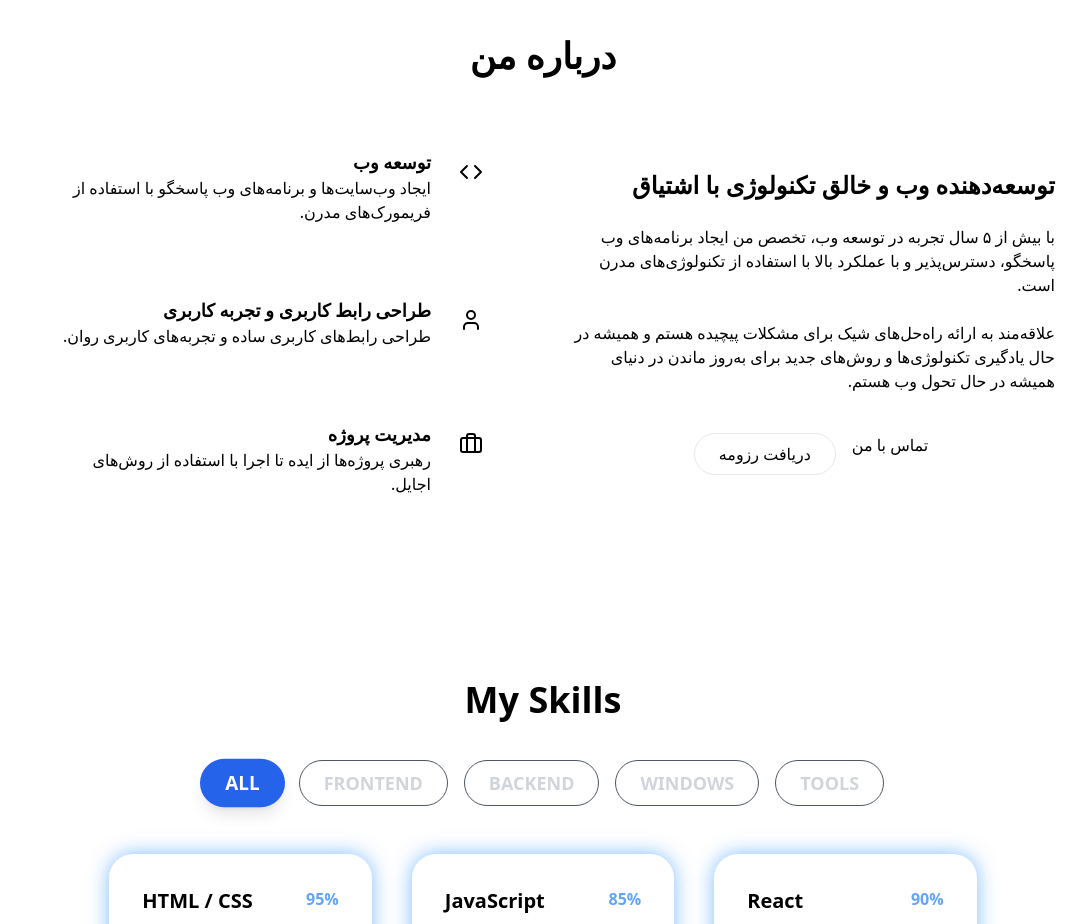
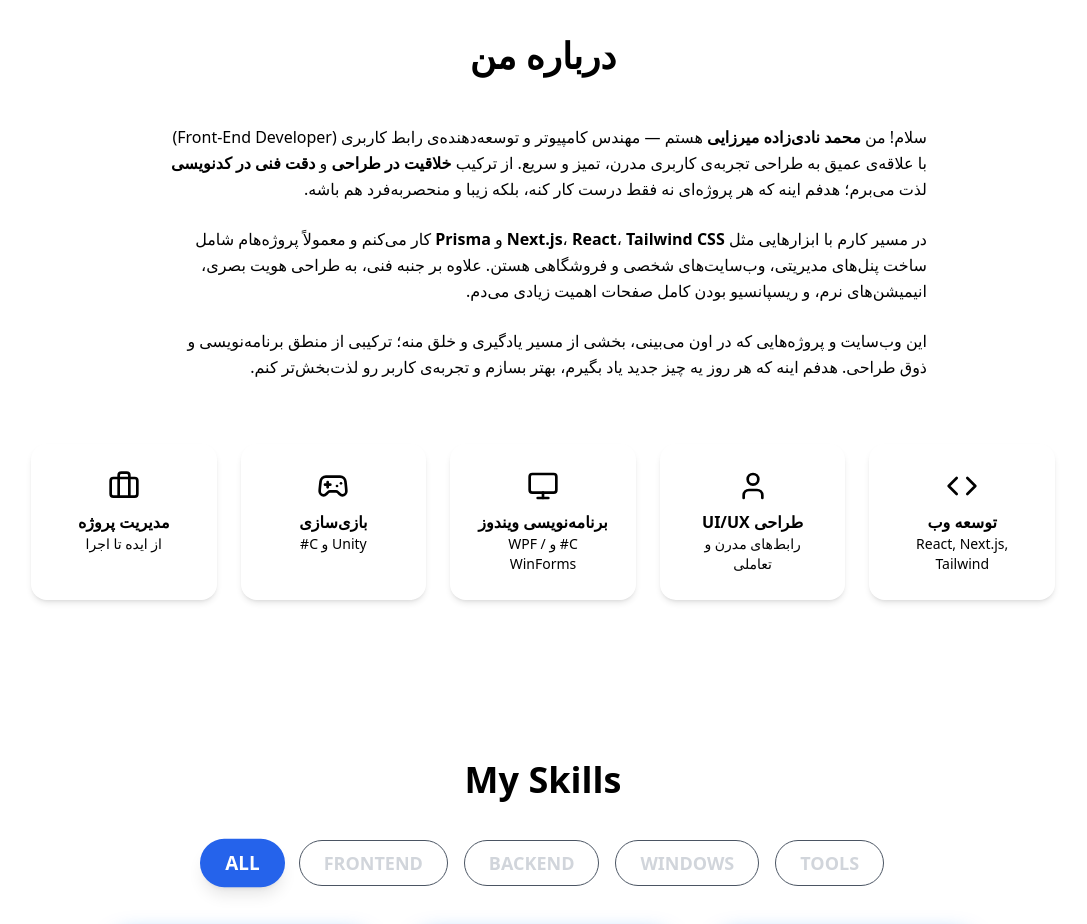
Before and after one commit to mnzm71/portfolio, a React (Vite) app: page / in a window 1280 px wide. Shown: the part 860-1784 px from the top of the page, without its empty margins (97-1184 px from the left). Built offline with nearby package versions, Linux system fonts and the light colour scheme.

Commit message:
fix about me

```diff
--- a/src/components/AboutSection.jsx
+++ b/src/components/AboutSection.jsx
@@ -1,88 +1,70 @@
-import { Briefcase, Code, User } from "lucide-react";
+"use client";
+import { motion } from "framer-motion";
+import { Code, User, Monitor, Gamepad2, Briefcase } from "lucide-react";
 
 export const AboutSection = () => {
+    const skills = [
+        { icon: Code, title: "توسعه وب", desc: "React, Next.js, Tailwind" },
+        { icon: User, title: "طراحی UI/UX", desc: "رابط‌های مدرن و تعاملی" },
+        { icon: Monitor, title: "برنامه‌نویسی ویندوز", desc: "C# و WPF / WinForms" },
+        { icon: Gamepad2, title: "بازی‌سازی", desc: "Unity و C#" },
+        { icon: Briefcase, title: "مدیریت پروژه", desc: "از ایده تا اجرا" },
+    ];
+
     return (
         <section id="about" className="py-24 px-4 relative" dir="rtl">
             <div className="container mx-auto max-w-5xl">
-                <h2 className="text-3xl md:text-4xl font-bold mb-12 text-center">
+                <motion.h2
+                    initial={{ opacity: 0, y: 20 }}
+                    whileInView={{ opacity: 1, y: 0 }}
+                    transition={{ duration: 0.6 }}
+                    viewport={{ once: true }}
+                    className="text-3xl md:text-4xl font-bold mb-12 text-center"
+                >
                     درباره <span className="text-primary">من</span>
-                </h2>
+                </motion.h2>
 
-                <div className="grid grid-cols-1 md:grid-cols-2 gap-12 items-center">
-                    <div className="space-y-6 text-right">
-                        <h3 className="text-2xl font-semibold">
-                            توسعه‌دهنده وب و خالق تکنولوژی با اشتیاق
-                        </h3>
+                {/* --- متن اصلی درباره من --- */}
+                <motion.div
+                    initial={{ opacity: 0, y: 30 }}
+                    whileInView={{ opacity: 1, y: 0 }}
+                    transition={{ duration: 0.8 }}
+                    viewport={{ once: true }}
+                    className="space-y-6 text-right max-w-3xl mx-auto mb-16"
+                >
+                    <p className="text-muted-foreground leading-relaxed">
+                        سلام! من <span className="font-semibold text-primary">محمد نادی‌زاده میرزایی</span> هستم — مهندس کامپیوتر و توسعه‌دهنده‌ی رابط کاربری (Front-End Developer) با علاقه‌ی عمیق به طراحی تجربه‌ی کاربری مدرن، تمیز و سریع.
+                        از ترکیب <strong>خلاقیت در طراحی</strong> و <strong>دقت فنی در کدنویسی</strong> لذت می‌برم؛ هدفم اینه که هر پروژه‌ای نه فقط درست کار کنه، بلکه زیبا و منحصربه‌فرد هم باشه.
+                    </p>
 
-                        <p className="text-muted-foreground">
-                            با بیش از ۵ سال تجربه در توسعه وب، تخصص من ایجاد برنامه‌های وب
-                            پاسخگو، دسترس‌پذیر و با عملکرد بالا با استفاده از تکنولوژی‌های
-                            مدرن است.
-                        </p>
+                    <p className="text-muted-foreground leading-relaxed">
+                        در مسیر کارم با ابزارهایی مثل <strong>Next.js</strong>، <strong>React</strong>، <strong>Tailwind CSS</strong> و <strong>Prisma</strong> کار می‌کنم و معمولاً پروژه‌هام شامل ساخت پنل‌های مدیریتی، وب‌سایت‌های شخصی و فروشگاهی هستن.
+                        علاوه بر جنبه فنی، به طراحی هویت بصری، انیمیشن‌های نرم، و ریسپانسیو بودن کامل صفحات اهمیت زیادی می‌دم.
+                    </p>
 
-                        <p className="text-muted-foreground">
-                            علاقه‌مند به ارائه راه‌حل‌های شیک برای مشکلات پیچیده هستم و همیشه
-                            در حال یادگیری تکنولوژی‌ها و روش‌های جدید برای به‌روز ماندن در
-                            دنیای همیشه در حال تحول وب هستم.
-                        </p>
+                    <p className="text-muted-foreground leading-relaxed">
+                        این وب‌سایت و پروژه‌هایی که در اون می‌بینی، بخشی از مسیر یادگیری و خلق منه؛ ترکیبی از منطق برنامه‌نویسی و ذوق طراحی.
+                        هدفم اینه که هر روز یه چیز جدید یاد بگیرم، بهتر بسازم و تجربه‌ی کاربر رو لذت‌بخش‌تر کنم.
+                    </p>
+                </motion.div>
 
-                        <div className="flex flex-col sm:flex-row gap-4 pt-4 justify-center">
-                            <a href="#contact" className="cosmic-button">
-                                تماس با من
-                            </a>
-
-                            <a
-                                href=""
-                                className="px-6 py-2 rounded-full border border-primary text-primary hover:bg-primary/10 transition-colors duration-300"
-                            >
-                                دریافت رزومه
-                            </a>
-                        </div>
-                    </div>
-
-                    <div className="grid grid-cols-1 gap-6">
-                        <div className="gradient-border p-6 card-hover">
-                            <div className="flex items-start gap-4">
-                                <div className="p-3 rounded-full bg-primary/10">
-                                    <Code className="h-6 w-6 text-primary" />
-                                </div>
-                                <div className="text-right">
-                                    <h4 className="font-semibold text-lg">توسعه وب</h4>
-                                    <p className="text-muted-foreground">
-                                        ایجاد وب‌سایت‌ها و برنامه‌های وب پاسخگو با استفاده از فریمورک‌های مدرن.
-                                    </p>
-                                </div>
-                            </div>
-                        </div>
-
-                        <div className="gradient-border p-6 card-hover">
-                            <div className="flex items-start gap-4">
-                                <div className="p-3 rounded-full bg-primary/10">
-                                    <User className="h-6 w-6 text-primary" />
-                                </div>
-                                <div className="text-right">
-                                    <h4 className="font-semibold text-lg">طراحی رابط کاربری و تجربه کاربری</h4>
-                                    <p className="text-muted-foreground">
-                                        طراحی رابط‌های کاربری ساده و تجربه‌های کاربری روان.
-                                    </p>
-                                </div>
-                            </div>
-                        </div>
-
-                        <div className="gradient-border p-6 card-hover">
-                            <div className="flex items-start gap-4">
-                                <div className="p-3 rounded-full bg-primary/10">
-                                    <Briefcase className="h-6 w-6 text-primary" />
-                                </div>
-                                <div className="text-right">
-                                    <h4 className="font-semibold text-lg">مدیریت پروژه</h4>
-                                    <p className="text-muted-foreground">
-                                        رهبری پروژه‌ها از ایده تا اجرا با استفاده از روش‌های اجایل.
-                                    </p>
-                                </div>
-                            </div>
-                        </div>
-                    </div>
+                {/* --- کارت‌های مهارت‌ها با Glow --- */}
+                <div className="grid grid-cols-2 sm:grid-cols-3 lg:grid-cols-5 gap-6 text-center">
+                    {skills.map((skill, i) => (
+                        <motion.div
+                            key={i}
+                            initial={{ opacity: 0, y: 40 }}
+                            whileInView={{ opacity: 1, y: 0 }}
+                            transition={{ duration: 0.5, delay: i * 0.1 }}
+                            viewport={{ once: true }}
+                            whileHover={{ scale: 1.05 }}
+                            className="p-6 rounded-2xl bg-card shadow-md transition-all duration-300 border-2 border-transparent hover:border-primary hover:shadow-[0_0_30px_rgba(59,130,246,0.6)]"
+                        >
+                            <skill.icon className="h-8 w-8 mx-auto text-primary mb-2" />
+                            <h4 className="font-semibold">{skill.title}</h4>
+                            <p className="text-sm text-muted-foreground">{skill.desc}</p>
+                        </motion.div>
+                    ))}
                 </div>
             </div>
         </section>
```
